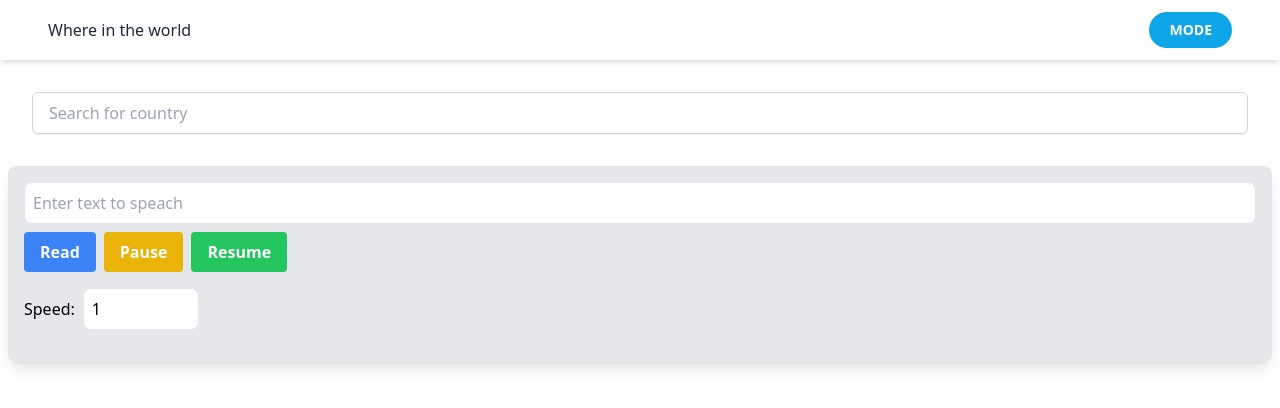
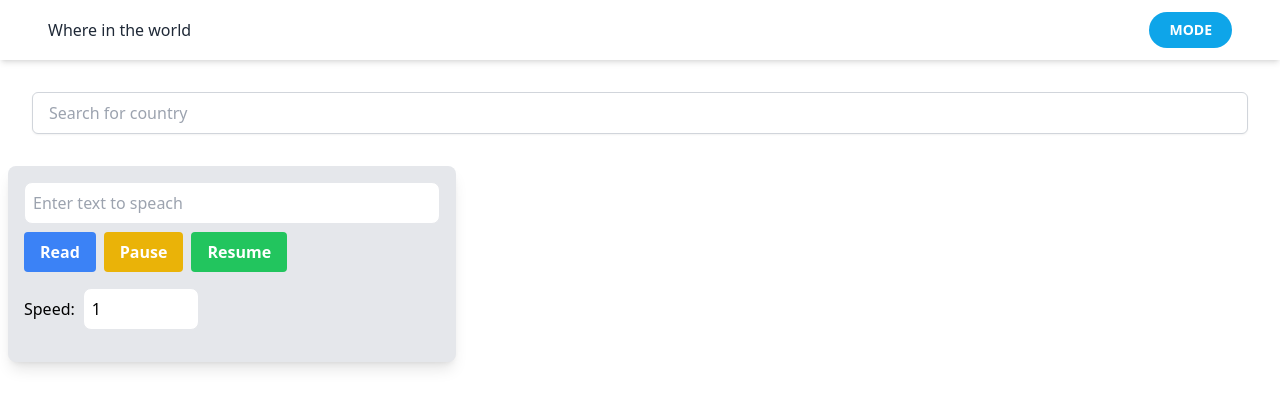
Before and after one commit to psrednicki/contries, a React (Vite) app: page / in a window 1280 px wide. Shown: the top 408 px of the page. Built offline with nearby package versions, Linux system fonts and the light colour scheme; no server answers.

Commit message:
refactor: move component outside the pages

```diff
--- a/src/App.tsx
+++ b/src/App.tsx
@@ -5,7 +5,7 @@ import { Country, fetchApiList } from "./utils/api";
 import Input from "./components/Input";
 import InfoBox from "./components/InfoBox";
 import _debounce from "lodash/debounce";
-import TextToSpeech from "./pages/TextSpeech";
+import TextToSpeech from "./components/TextSpeech";
 
 const App: React.FC = () => {
   const [countires, setCountires] = useState<Country[]>([]);
--- a/src/pages/TextSpeech.tsx
+++ b/src/components/TextSpeech.tsx
@@ -55,7 +55,7 @@ const TextToSpeech: React.FC = () => {
   };
 
   return (
-    <div className="p-4 mx-2 bg-gray-200 rounded-lg shadow-lg">
+    <div className="p-4 mx-2 bg-gray-200 rounded-lg shadow-lg max-w-md">
       <input
         type="text"
         value={text}
```
